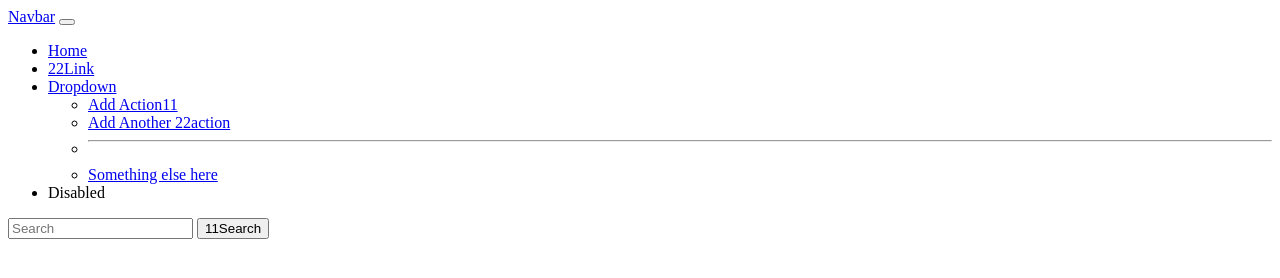
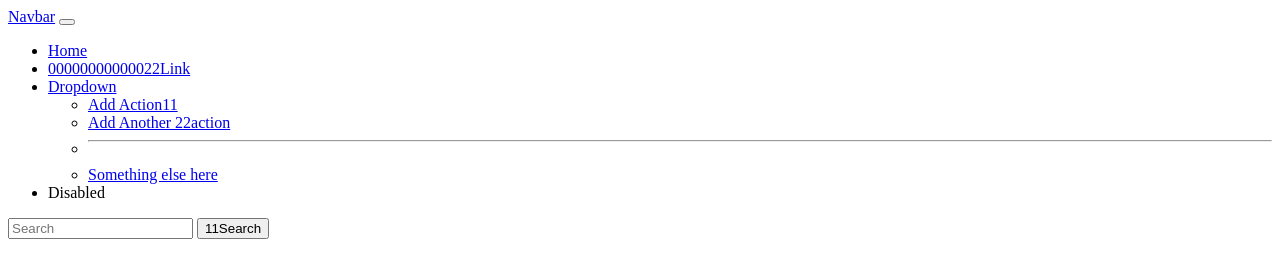
Before and after one commit to GitHubPooh/DemoRepo, a plain HTML site: page MyWebsite/index.html in a window 1280 px wide. Drawn offline with Linux system fonts and the light colour scheme.

Commit message:
merge to master

```diff
--- a/MyWebsite/index.html
+++ b/MyWebsite/index.html
@@ -18,7 +18,7 @@
               <a class="nav-link active" aria-current="page" href="#">Home</a>
             </li>
             <li class="nav-item">
-              <a class="nav-link" href="#">22Link</a>
+              <a class="nav-link" href="#">00000000000022Link</a>
             </li>
             <li class="nav-item dropdown">
               <a class="nav-link dropdown-toggle" href="#" role="button" data-bs-toggle="dropdown" aria-expanded="false">
```
